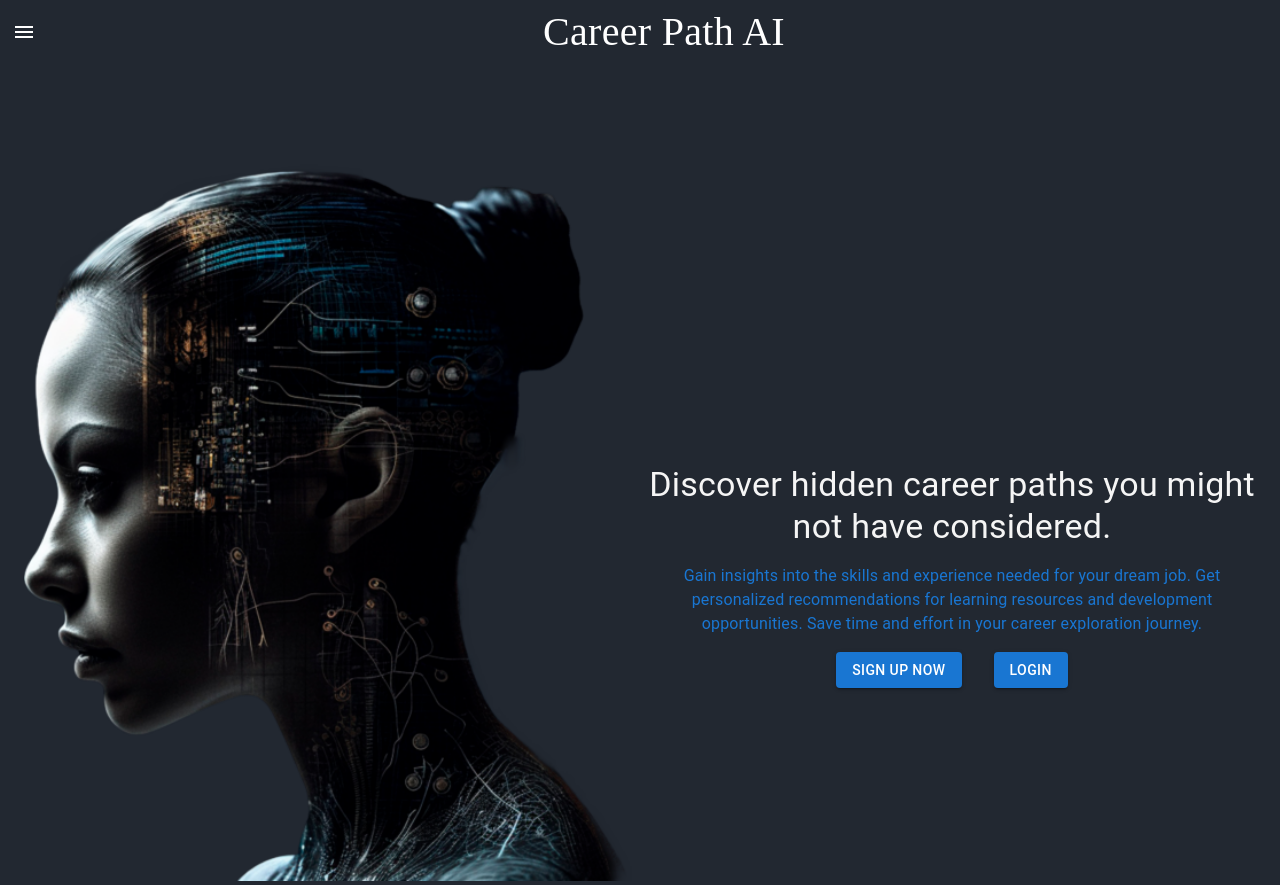
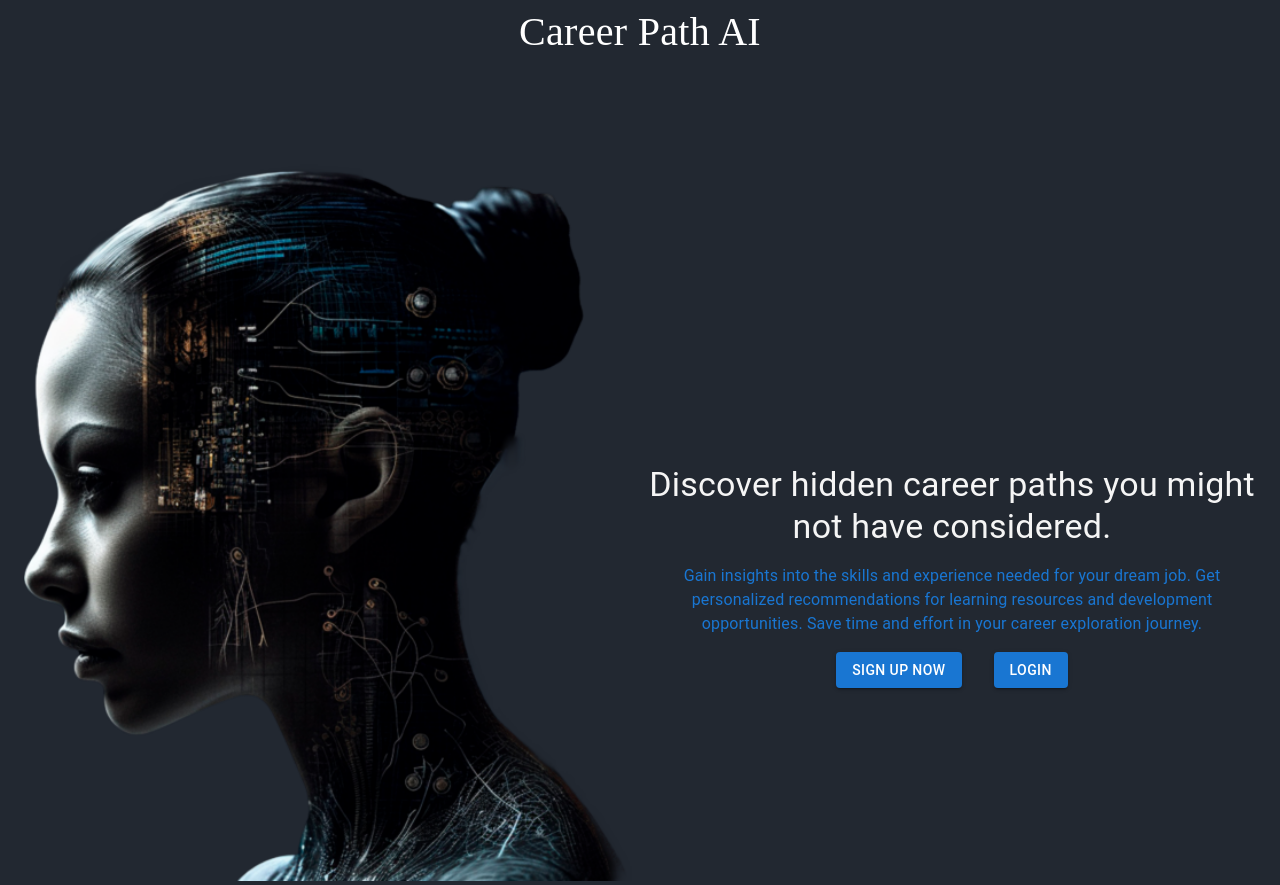
Before and after one commit to audreythando/career-path-ai, a React (Create React App) app: page / in a window 1280 px wide. Built offline with nearby package versions, Linux system fonts and the light colour scheme.

Commit message:
make AppBar mobile responsive

```diff
--- a/src/components/Navbar/NavLandingPage.tsx
+++ b/src/components/Navbar/NavLandingPage.tsx
@@ -11,11 +11,10 @@ import {
   ListItemText,
   Toolbar,
   Typography,
+  useMediaQuery,
 } from "@mui/material";
 import MenuIcon from "@mui/icons-material/Menu";
-
 import ChevronLeftIcon from "@mui/icons-material/ChevronLeft";
-
 import { useTheme } from "@mui/material/styles";
 
 interface LinkProps {
@@ -25,8 +24,8 @@ interface LinkProps {
 
 const NavLandingPage: React.FC = () => {
   const [mobileOpen, setMobileOpen] = useState(false);
-
   const theme = useTheme();
+  const isMobile = useMediaQuery(theme.breakpoints.down("sm"));
 
   const handleDrawerToggle = () => {
     setMobileOpen(!mobileOpen);
@@ -37,14 +36,11 @@ const NavLandingPage: React.FC = () => {
       <List>
         <ListItem button component="a" href="/signup">
           <ListItemIcon></ListItemIcon>
-
-          <ListItemText primary="Sign Up" />
+          <ListItemText primary="Sign Up" sx={{ color: "whitesmoke" }} />
         </ListItem>
-
         <ListItem button component="a" href="/login">
           <ListItemIcon></ListItemIcon>
-
-          <ListItemText primary="Login" />
+          <ListItemText primary="Login" sx={{ color: "whitesmoke" }} />
         </ListItem>
       </List>
     </Box>
@@ -57,6 +53,7 @@ const NavLandingPage: React.FC = () => {
         sx={{ backgroundColor: "#222831", width: "100%" }}
       >
         <Toolbar disableGutters>
+          {isMobile && (
             <IconButton
               size="large"
               aria-label="open drawer"
@@ -65,6 +62,7 @@ const NavLandingPage: React.FC = () => {
             >
               <MenuIcon />
             </IconButton>
+          )}
           <Typography
             variant="h6"
             noWrap
@@ -81,16 +79,14 @@ const NavLandingPage: React.FC = () => {
         anchor="left"
         open={mobileOpen}
         onClose={handleDrawerToggle}
+        sx={{ "& .MuiDrawer-paper": { backgroundColor: "#222831" } }}
       >
-        <div>
         <Toolbar sx={{ justifyContent: "flex-end" }}>
           <IconButton onClick={handleDrawerToggle}>
             <ChevronLeftIcon />
           </IconButton>
         </Toolbar>
-
         {drawerContent}
-        </div>
       </Drawer>
     </Box>
   );
```
Lines whose indentation alone changed are shown as unchanged.
